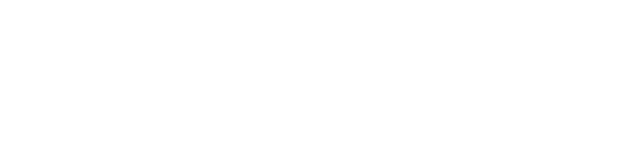
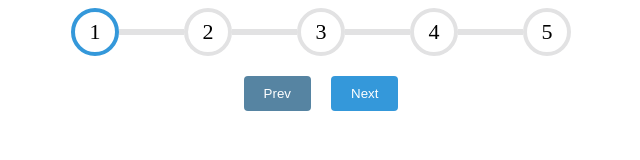
Before and after one commit to acciojob/progress-bar-prakashs-dev, a website: page main.html in a window 1280 px wide. Shown: the whole page, without its empty margins (319-959 px from the left). Drawn offline with Linux system fonts and the light colour scheme.

Commit message:
created a submission

```diff
--- a/main.html
+++ b/main.html
@@ -7,6 +7,23 @@
 </head>
 
 <body>
+	<section>
+      <div id="container">
+        <div class="circle active">1</div>
+        <div class="line"></div>
+        <div class="circle">2</div>
+        <div class="line"></div>
+        <div class="circle">3</div>
+        <div class="line"></div>
+        <div class="circle">4</div>
+        <div class="line"></div>
+        <div class="circle">5</div>
+      </div>
+      <div id="btns">
+        <button id="prev" disabled onclick="prev()">Prev</button>
+        <button id="next" onclick="next()">Next</button>
+      </div>
+    </section>
 	<!-- the entire body must be written by student -->
     <script type="text/javascript" src="./script.js">
 </script>
--- a/script.js
+++ b/script.js
@@ -1 +1,34 @@
 //your JS code here. If required.
+let currentElement = document.querySelector(".circle:first-child");
+      const prevButton = document.getElementById("prev");
+      const nextButton = document.getElementById("next");
+      let position = 1;
+      function next() {
+        if (prevButton.disabled) prevButton.disabled = false;
+        if (position < 5) {
+          const nxtLine = currentElement.nextElementSibling;
+          nxtLine.classList.add("active");
+          const nxtCircle = nxtLine.nextElementSibling;
+          nxtCircle.classList.add("active");
+
+          currentElement = nxtCircle;
+          position++;
+          if (position === 5) {
+            nextButton.disabled = true;
+          }
+        }
+      }
+      function prev() {
+        if (nextButton.disabled) nextButton.disabled = false;
+        if (position !== 1) {
+          currentElement.classList.remove("active");
+          const line = currentElement.previousElementSibling;
+          line.classList.remove("active");
+
+          currentElement = line.previousElementSibling;
+          position--;
+          if (position === 1) {
+            prevButton.disabled = true;
+          }
+        }
+      }
--- a/styles.css
+++ b/styles.css
@@ -1 +1,50 @@
 /*  your css code here. If applicable */
+#container {
+        display: flex;
+        align-items: center;
+        width: 500px;
+      }
+
+      .circle {
+        width: 40px;
+        height: 40px;
+        border: 4px solid #e2e2e3;
+        border-radius: 50%;
+        display: flex;
+        justify-content: center;
+        align-items: center;
+        font-size: 22px;
+      }
+
+      .line {
+        border: 3px solid #e2e2e3;
+        flex-grow: 1;
+      }
+
+      .active {
+        border-color: #3498da;
+      }
+
+      section {
+        display: flex;
+        flex-direction: column;
+        align-items: center;
+        gap: 20px;
+      }
+      #btns {
+        display: flex;
+        gap: 20px;
+      }
+
+      button {
+        background-color: #3498da;
+        color: white;
+        border: none;
+        border-radius: 4px;
+        cursor: pointer;
+        padding: 10px 20px;
+      }
+
+      button:disabled {
+        background-color: #5684a2;
+      }
```
